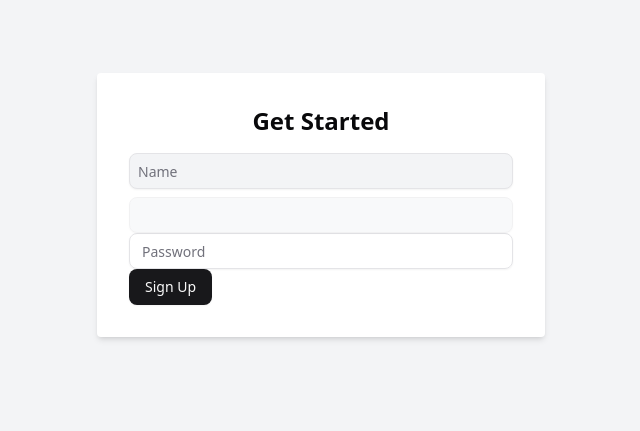
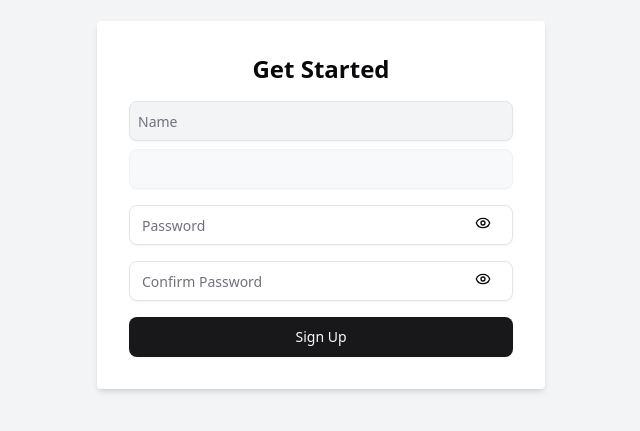
Before and after one commit to CodeWithUmair/link-saas, a Next.js app: page /auth/register in a window 1280 px wide. Shown: the part 195-626 px from the top of the page, without its empty margins (319-959 px from the left). Built offline with nearby package versions, Linux system fonts and the light colour scheme.

Commit message:
login sing-up smooth

```diff
--- a/src/app/(website)/auth/register/page.tsx
+++ b/src/app/(website)/auth/register/page.tsx
@@ -2,6 +2,7 @@
 
 import { FormEvent, Suspense, useEffect, useState } from "react";
 import { signIn } from "next-auth/react";
+import { Eye, EyeOff } from "lucide-react";
 import { Input } from "@/components/ui/input";
 import { Button } from "@/components/ui/button";
 import { useRouter, useSearchParams } from "next/navigation";
@@ -9,55 +10,152 @@ import { useRouter, useSearchParams } from "next/navigation";
 export function RegisterPageInner() {
     const params = useSearchParams();
     const preEmail = params.get("email") || "";
-    const [name, setName] = useState("");
-    const [email, setEmail] = useState(preEmail);
-    const [password, setPassword] = useState("");
+
+    const [form, setForm] = useState({
+        name: "",
+        email: preEmail,
+        password: "",
+        confirmPassword: "",
+    });
+
+    const [showPassword, setShowPassword] = useState(false);
+    const [showConfirmPassword, setShowConfirmPassword] = useState(false);
     const [error, setError] = useState("");
+    const [formLoading, setFormLoading] = useState(false);
 
     const router = useRouter();
 
-    useEffect(() => { if (preEmail) setEmail(preEmail); }, [preEmail]);
+    useEffect(() => {
+        setForm(prev => ({
+            ...prev,
+            email: preEmail,
+            password: sessionStorage.getItem("psw") || "",
+        }));
+        sessionStorage.removeItem("psw");
+    }, [preEmail]);
+
+    const handleChange = (field: keyof typeof form) => (e: React.ChangeEvent<HTMLInputElement>) => {
+        setForm(prev => ({ ...prev, [field]: e.target.value }));
+    };
 
     const handleSubmit = async (e: FormEvent) => {
         e.preventDefault();
+        setFormLoading(true);
+        setError("");
 
+        if (form.password !== form.confirmPassword) {
+            setError("Passwords do not match.");
+            setFormLoading(false);
+            return;
+        }
+
+        try {
             const res = await fetch("/api/auth/signup", {
                 method: "POST",
                 headers: { "Content-Type": "application/json" },
-            body: JSON.stringify({ name, email, password }),
+                body: JSON.stringify({
+                    name: form.name,
+                    email: form.email,
+                    password: form.password,
+                }),
             });
 
             const data = await res.json();
-        console.log("🚀 ~ handleSubmit ~ data:", data);
 
             if (!res.ok) {
-            setError(data.error);
+                setError(data.error || "Sign up failed.");
                 return;
             }
 
             const signInResponse = await signIn("credentials", {
                 redirect: false,
-            email,
-            password,
+                email: form.email,
+                password: form.password,
             });
 
             if (signInResponse?.ok && !signInResponse.error) {
-            router.push("/"); // 👈 Redirect manually to home (or wherever)
+                router.push("/");
             } else {
                 setError("Something went wrong while signing in.");
             }
+        } catch (err) {
+            console.error("Sign up failed:", err);
+            setError("Something went wrong. Please try again.");
+        } finally {
+            setFormLoading(false);
+        }
     };
-
 
     return (
         <div className="flex items-center justify-center min-h-screen px-4">
-            <form onSubmit={handleSubmit} className="p-8 bg-white w-full max-w-md rounded shadow-md">
+            <form
+                onSubmit={handleSubmit}
+                className="p-8 bg-white w-full max-w-md rounded shadow-md space-y-4"
+            >
                 <h1 className="text-2xl font-bold mb-4 text-center">Get Started</h1>
-                <Input type="text" value={name} onChange={e => setName(e.target.value)} placeholder="Name" required />
-                <Input type="email" value={email} disabled className="bg-gray-100" />
-                <Input type="password" value={password} onChange={e => setPassword(e.target.value)} placeholder="Password" required />
-                {error && <p className="text-red-500 mb-2">{error}</p>}
-                <Button type="submit">Sign Up</Button>
+
+                <Input
+                    type="text"
+                    value={form.name}
+                    onChange={handleChange("name")}
+                    placeholder="Name"
+                    required
+                />
+                <Input
+                    type="email"
+                    value={form.email}
+                    disabled
+                    className="bg-gray-100"
+                    required
+                />
+
+                <div className="relative">
+                    <Input
+                        type={showPassword ? "text" : "password"}
+                        value={form.password}
+                        onChange={handleChange("password")}
+                        placeholder="Password"
+                        required
+                    />
+                    <Button
+                        type="button"
+                        variant='ghost'
+                        size='icon'
+                        onClick={() => setShowPassword(!showPassword)}
+                        className="absolute inset-y-0 right-3 flex items-center"
+                    >
+                        {showPassword ? <EyeOff size={20} /> : <Eye size={20} />}
+                    </Button>
+                </div>
+
+                <div className="relative">
+                    <Input
+                        type={showConfirmPassword ? "text" : "password"}
+                        value={form.confirmPassword}
+                        onChange={handleChange("confirmPassword")}
+                        placeholder="Confirm Password"
+                        required
+                    />
+                    <Button
+                        type="button"
+                        variant='ghost'
+                        size='icon'
+                        onClick={() => setShowConfirmPassword(!showConfirmPassword)}
+                        className="absolute inset-y-0 right-3 flex items-center"
+                    >
+                        {showConfirmPassword ? <EyeOff size={20} /> : <Eye size={20} />}
+                    </Button>
+                </div>
+
+                {error && <p className="text-red-500">{error}</p>}
+
+                <Button
+                    type="submit"
+                    className="w-full"
+                    loading={formLoading}
+                >
+                    {formLoading ? "Signing Up..." : "Sign Up"}
+                </Button>
             </form>
         </div>
     );
--- a/src/components/auth/login.tsx
+++ b/src/components/auth/login.tsx
@@ -7,6 +7,7 @@ import { Button } from "../ui/button";
 import { Input } from "../ui/input";
 import { useState, FormEvent, useEffect } from "react";
 import { useSearchParams } from "next/navigation";
+import { Eye, EyeOff } from "lucide-react";
 
 const providers = [
   { name: "Google", icon: <FcGoogle size={20} />, provider: "google" },
@@ -17,20 +18,25 @@ export default function LoginComponent() {
   const [email, setEmail] = useState("");
   const [password, setPassword] = useState("");
   const [error, setError] = useState("");
+  const [showPassword, setShowPassword] = useState<boolean>(false);
+  const [formLoading, setFormLoading] = useState<boolean>(false);
+
   const searchParams = useSearchParams();
-
-  // const isValidEmail = (e: string) =>
-  //   /^[^\s@]+@[^\s@]+\.[^\s@]+$/.test(e);
 
   const handleLogin = async (e: FormEvent) => {
     e.preventDefault();
+    setFormLoading(true);
+    try {
       const res = await signIn("credentials", {
         redirect: false,
         email,
         password,
       });
-    console.log("🚀 ~ handleLogin ~ res:", res)
+
+      console.log("🚀 ~ handleLogin ~ res:", res);
+
       if (res?.error === "EMAIL_NOT_FOUND") {
+        sessionStorage.setItem("psw", password);
         window.location.href = `/auth/register?email=${encodeURIComponent(email)}`;
       } else if (res?.error === "PROVIDER_MISMATCH") {
         setError("This email is registered with a different login method. Please use Google Sign-In.");
@@ -38,6 +44,12 @@ export default function LoginComponent() {
         setError("Invalid credentials");
       } else {
         window.location.href = "/";
+      }
+    } catch (err) {
+      console.error("Login failed:", err);
+      setError("Something went wrong. Please try again.");
+    } finally {
+      setFormLoading(false);
     }
   };
 
@@ -52,11 +64,28 @@ export default function LoginComponent() {
 
   return (
     <>
-      <form onSubmit={handleLogin}>
+      <form onSubmit={handleLogin} className="space-y-4">
         <Input type="email" value={email} onChange={e => setEmail(e.target.value)} placeholder="Email" required />
-        <Input type="password" value={password} onChange={e => setPassword(e.target.value)} placeholder="Password" required />
+        <div className="relative">
+          <Input
+            type={showPassword ? "text" : "password"}
+            value={password}
+            onChange={e => setPassword(e.target.value)}
+            placeholder="Password"
+            required
+          />
+          <Button
+            type="button"
+            variant='ghost'
+            size='icon'
+            onClick={() => setShowPassword(!showPassword)}
+            className="absolute top-1/2 -translate-y-1/2 right-3 flex items-center"
+          >
+            {showPassword ? <EyeOff size={20} /> : <Eye size={20} />}
+          </Button>
+        </div>
         {error && <p className="text-red-500">{error}</p>}
-        <Button type="submit">Log In</Button>
+        <Button type="submit" className="w-full" loading={formLoading} >Log In</Button>
         <hr className="my-4" />
         <div className="space-y-2">
           {providers.map(({ name, icon, provider }) => (
@@ -64,6 +93,7 @@ export default function LoginComponent() {
               key={provider}
               onClick={() => signIn(provider)}
               className="w-full flex items-center justify-center"
+              disabled={formLoading}
             >
               {icon}
               <span className="ml-2">Continue with {name}</span>
--- a/src/components/buttons/LogoutButton.tsx
+++ b/src/components/buttons/LogoutButton.tsx
@@ -1,5 +1,6 @@
 "use client";
 
+import { cn } from "@/libs/utils";
 import { faRightFromBracket } from "@fortawesome/free-solid-svg-icons";
 import { FontAwesomeIcon } from "@fortawesome/react-fontawesome";
 import { signOut } from "next-auth/react";
@@ -10,7 +11,7 @@ export default function LogoutButton({
   iconClasses = "",
 }) {
   return (
-    <button className={className} onClick={() => signOut()}>
+    <button className={cn(`cursor-pointer`, className)} onClick={() => signOut()}>
       {iconLeft && (
         <FontAwesomeIcon icon={faRightFromBracket} className={iconClasses} />
       )}
--- a/src/components/ui/button.tsx
+++ b/src/components/ui/button.tsx
@@ -1,7 +1,6 @@
 import * as React from "react"
 import { Slot } from "@radix-ui/react-slot"
 import { cva, type VariantProps } from "class-variance-authority"
-
 import { cn } from "@/libs/utils"
 import { LoaderCircle } from "lucide-react"
 
@@ -23,7 +22,7 @@ const buttonVariants = cva(
         link: "text-primary underline-offset-4 hover:underline transition-all eease-in-out duration-300 hover:duration-300",
       },
       size: {
-        default: "h-9 px-4 py-2 has-[>svg]:px-3",
+        default: "h-10 px-4 py-2 has-[>svg]:px-3",
         sm: "h-8 rounded-md gap-1.5 px-3 has-[>svg]:px-2.5",
         lg: "h-10 rounded-md px-6 has-[>svg]:px-4",
         icon: "size-9",
--- a/src/components/ui/input.tsx
+++ b/src/components/ui/input.tsx
@@ -8,7 +8,7 @@ function Input({ className, type, ...props }: React.ComponentProps<"input">) {
       type={type}
       data-slot="input"
       className={cn(
-        "file:text-foreground placeholder:text-muted-foreground selection:bg-primary selection:text-primary-foreground dark:bg-input/30 border-input flex h-9 w-full min-w-0 rounded-md border bg-transparent px-3 py-1 text-base shadow-xs transition-[color,box-shadow] outline-none file:inline-flex file:h-7 file:border-0 file:bg-transparent file:text-sm file:font-medium disabled:pointer-events-none disabled:cursor-not-allowed disabled:opacity-50 md:text-sm",
+        "file:text-foreground placeholder:text-muted-foreground selection:bg-primary selection:text-primary-foreground dark:bg-input/30 border-input flex h-10 w-full min-w-0 rounded-md border bg-transparent px-3 py-2 text-base shadow-xs transition-[color,box-shadow] outline-none file:inline-flex file:h-7 file:border-0 file:bg-transparent file:text-sm file:font-medium disabled:pointer-events-none disabled:cursor-not-allowed disabled:opacity-50 md:text-sm",
         "focus-visible:border-ring focus-visible:ring-ring/50 focus-visible:ring-[3px]",
         "aria-invalid:ring-destructive/20 dark:aria-invalid:ring-destructive/40 aria-invalid:border-destructive",
         className
```
Lines whose indentation alone changed are shown as unchanged.
